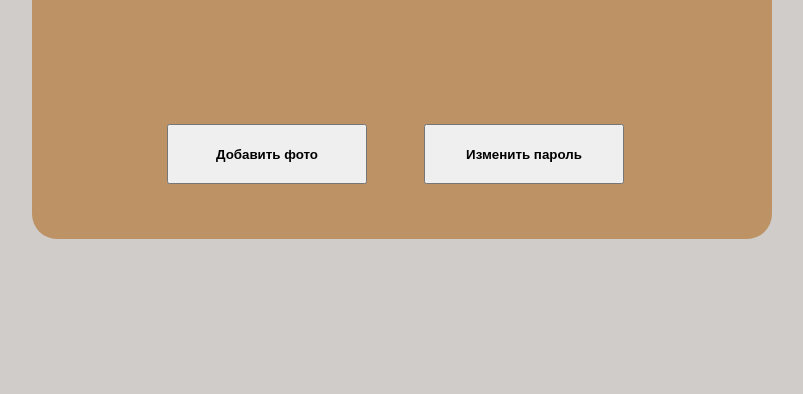
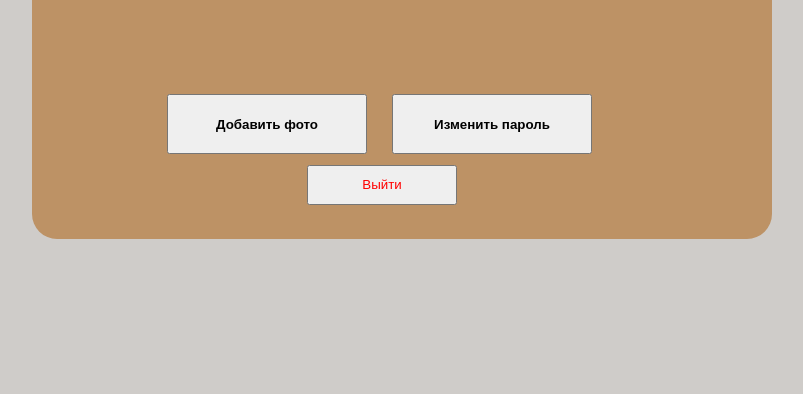
Before and after one commit to TTolyak/PHT, a Flask app: a page that uses templates/profile.html in a window 1280 px wide. Shown: the part 406-800 px from the top of the page, without its empty margins (238-1041 px from the left). Run offline with Flask 3, Linux system fonts and the light colour scheme; the visitor is signed in with stand-in values (Sample User, id 1); tables that the repository leaves empty hold one stand-in row (values such as "Sample post").

Commit message:
Profile Editing

```diff
--- a/app.py
+++ b/app.py
@@ -1,12 +1,9 @@
 from werkzeug.security import generate_password_hash, check_password_hash
-from flask import Flask
-from flask import render_template
-from flask import request
-from flask import redirect, url_for
-from flask import session
+from flask import Flask, render_template, request, redirect, url_for, session
 from flask_sqlalchemy import SQLAlchemy
 from flask_login import UserMixin
 import secrets
+
 
 app = Flask(__name__)
 app.config['SQLALCHEMY_DATABASE_URI'] = 'sqlite:///database.db'
@@ -80,6 +77,12 @@ def profile(username):
     else: return "Ошибка доступа", 404
 
 
+@app.route('/logout')
+def logout():
+    session.pop('user', None)
+    return redirect(url_for('home'))
+
+
 @app.errorhandler(404)
 def page_not_found(error):
     return "Такой страницы не существует! \n Вернитесь на исходную страницу", 404
--- a/static/css/home.css
+++ b/static/css/home.css
@@ -1,5 +1,5 @@
 body {
-    background-color: #cfccc9;
+    background-color: #e2f1d0;
 }
 a {
     color: #1b00a8;
@@ -11,7 +11,7 @@ a:hover {
 }
 #one_div {
     text-align: center;
-    background-color: #bd9265;
+    background-color: #f3c15e;
     border-radius: 25px;
     width: 450px;
     height: 350px;
@@ -22,7 +22,7 @@ a:hover {
 }
 #one_text {
     font-size: 26px;
-    color: #53135e;
+
     padding: 15px 35px;
     text-align: justify;
 }
--- a/static/css/login.css
+++ b/static/css/login.css
@@ -13,8 +13,9 @@ nav {
     text-align: center;
 }
 #id {
-    margin-left: 150px;
-    margin-top: 40px;
+    margin-left: 185px;
+    margin-top: 50px;
+    font-size: 18px;
 }
 #one_div {
     background-color: #bd9265;
--- a/static/css/profile.css
+++ b/static/css/profile.css
@@ -2,12 +2,38 @@ body {
     background-color: #cfccc9;
 
 }
-button{
+
+a {
+    color: #1b00a8;
+    font-size: 28px;
+}
+a:hover {
+    color: red;
+}
+nav {
+    text-align: center;
+}
+
+#one{
     width: 200px;
     height: 60px;
-    transform: translate(115px, -90px);
+    transform: translate(115px, -120px);
     margin: 0px 50px 0px 0px;
 }
+#two{
+    width: 200px;
+    height: 60px;
+    transform: translate(340px, -180px);
+    margin: 0px 50px 0px 0px;
+}
+#three {
+    width: 150px;
+    height: 40px;
+    transform: translate(255px, -170px);
+    margin: 0px 50px 0px 0px;
+    color: red;
+}
+
 #one_photo {
     height: 200px;
     width: 200px;
--- a/templates/profile.html
+++ b/templates/profile.html
@@ -6,6 +6,7 @@
     <title>Profile</title>
 </head>
 <body>
+    <nav><a href="/main">Вернуться назад</a></nav>
     <div id="one_div">
         <img src="{{ url_for('static', filename='images/photo.jpg') }}" alt="Профиль" id="one_photo">
 
@@ -14,10 +15,14 @@
         <p id="three_text"><b>Пароль:</b> ******** </p>
 
         <form method="POST" action="{{ url_for('profile', username=user.username) }}">
-            <button type="submit" name="action" value="save" ><b>Добавить фото</b></button>
-            <button type="submit" name="action" value="delete"><b>Изменить пароль</b></button>
+            <button id="one" type="submit" name="action" value="save" ><b>Добавить фото</b></button>
         </form>
 
+        <button id="two" type="submit" name="action" value="delete"><b>Изменить пароль</b></button>
+
+        <form method="GET" action="{{ url_for('logout') }}">
+            <button id="three" type="submit">Выйти</button>
+        </form>
     </div>
 
 
```
Also changed, not shown: static/css/main.css (+40 -3 lines), templates/main.html (+9 -1 lines).
